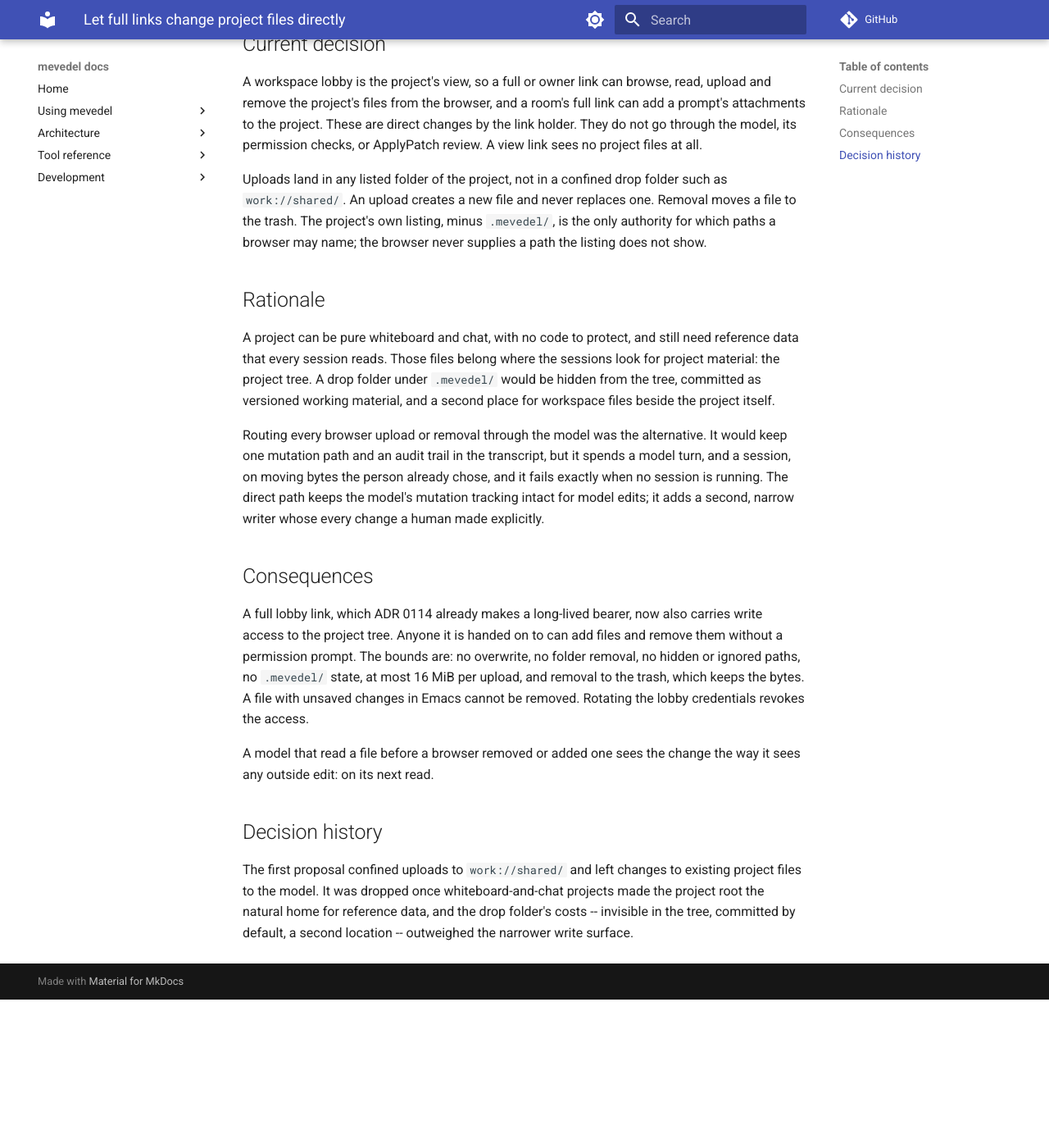
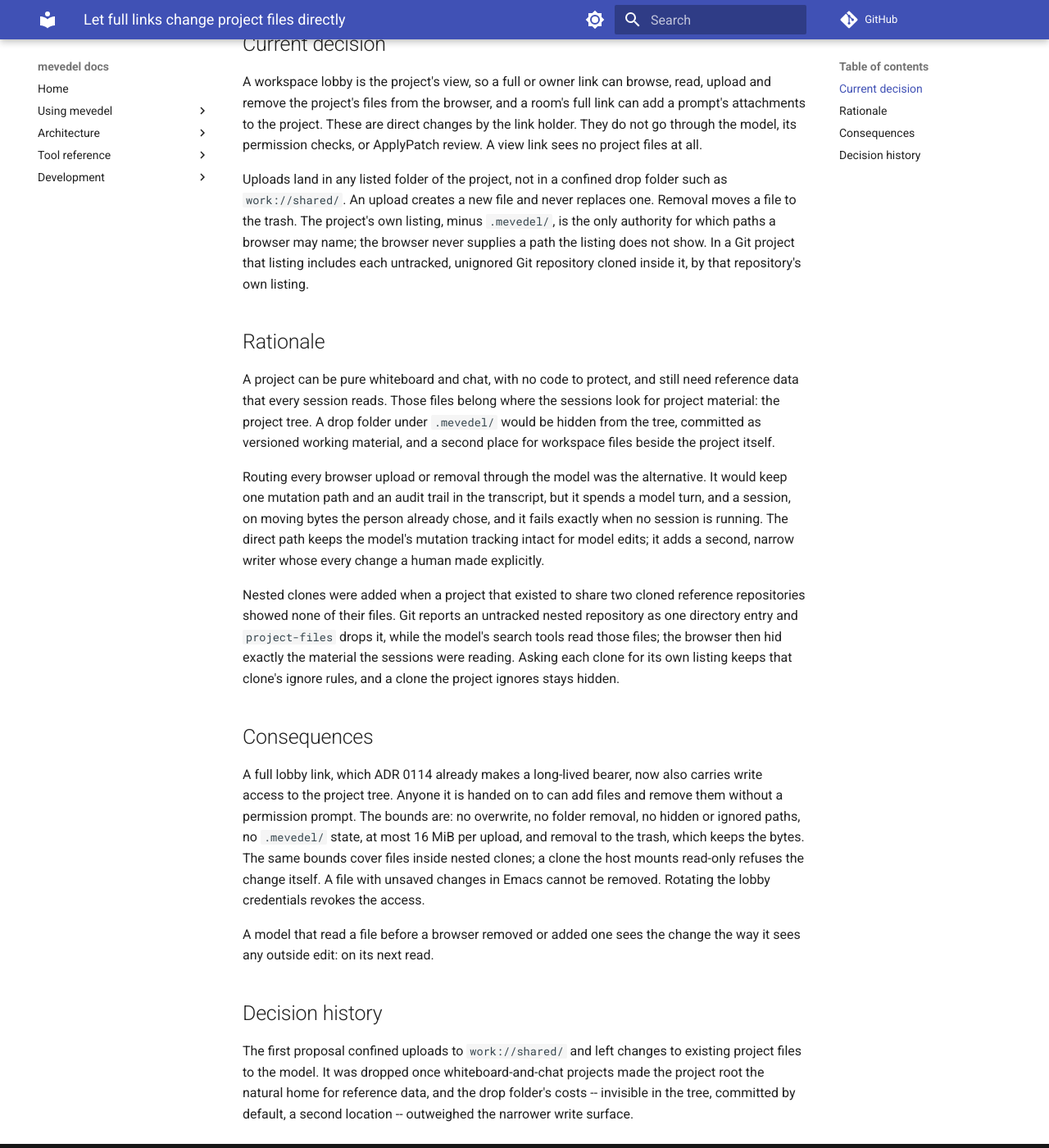
Before and after one commit to FrauH0lle/mevedel, an MkDocs documentation site: the page built from docs/adr/0122-let-full-links-change-project-files-directly.md, in a window 1280 px wide and 1400 px high, scrolled down 276 px. Shown: the whole window at 82% size. Built offline with MkDocs 1.6.1 and Material for MkDocs 9.7.7, drawn with Linux system fonts in a browser that asks for light colours; comment, search, counter and statistics services are not loaded; before the commit the page ends 1495 px from its top, so only the background shows below that.

Commit message:
fix(collaboration-files): List clones nested in a Git project
A project that shares cloned reference repositories showed none of
their files in the browser.  Git reports an untracked repository inside
a Git project as one directory entry, and `project-files' drops such
entries, while the model's search tools read those files.  The listing
now adds each such clone's own listing, under the clone's ignore rules
and recursively for clones inside it.  A clone the project ignores stays
hidden, `.mevedel/' state stays out at every depth, and with
`project-vc-include-untracked' off no clone is listed.  Uploads and
removals in a clone keep ADR 0122's bounds.

* mevedel-collaboration-files.el (mevedel-collaboration-files--listing):
Include nested Git repositories.
(mevedel-collaboration-files--nested-repositories): New.

* test/test-mevedel-collaboration-files.el
(mevedel-collaboration-files-test--git-init): New.
(mevedel-collaboration-files--nested-repositories): New test.

* docs/collaboration.md (Project files): Describe nested clones.

* docs/adr/0122-let-full-links-change-project-files-directly.md: Amend
the listing authority with nested clones and the reason.

Validated with the full ERT suite (9925 tests, 0 unexpected) and a
warning-free byte compile.

```diff
--- a/docs/adr/0122-let-full-links-change-project-files-directly.md
+++ b/docs/adr/0122-let-full-links-change-project-files-directly.md
@@ -17,7 +17,9 @@
 folder such as `work://shared/`. An upload creates a new file and never
 replaces one. Removal moves a file to the trash. The project's own listing,
 minus `.mevedel/`, is the only authority for which paths a browser may name;
-the browser never supplies a path the listing does not show.
+the browser never supplies a path the listing does not show. In a Git
+project that listing includes each untracked, unignored Git repository
+cloned inside it, by that repository's own listing.
 
 ## Rationale
 
@@ -34,6 +36,13 @@
 direct path keeps the model's mutation tracking intact for model edits; it
 adds a second, narrow writer whose every change a human made explicitly.
 
+Nested clones were added when a project that existed to share two cloned
+reference repositories showed none of their files. Git reports an untracked
+nested repository as one directory entry and `project-files` drops it, while
+the model's search tools read those files; the browser then hid exactly the
+material the sessions were reading. Asking each clone for its own listing
+keeps that clone's ignore rules, and a clone the project ignores stays hidden.
+
 ## Consequences
 
 A full lobby link, which ADR 0114 already makes a long-lived bearer, now also
@@ -41,7 +50,8 @@
 files and remove them without a permission prompt. The bounds are: no
 overwrite, no folder removal, no hidden or ignored paths, no `.mevedel/`
 state, at most 16 MiB per upload, and removal to the trash, which keeps the
-bytes. A file with unsaved changes in Emacs cannot be removed. Rotating the
+bytes. The same bounds cover files inside nested clones; a clone the host
+mounts read-only refuses the change itself. A file with unsaved changes in Emacs cannot be removed. Rotating the
 lobby credentials revokes the access.
 
 A model that read a file before a browser removed or added one sees the
```
Also changed, not shown: docs/collaboration.md (+7 -1 lines), 2 other files.
